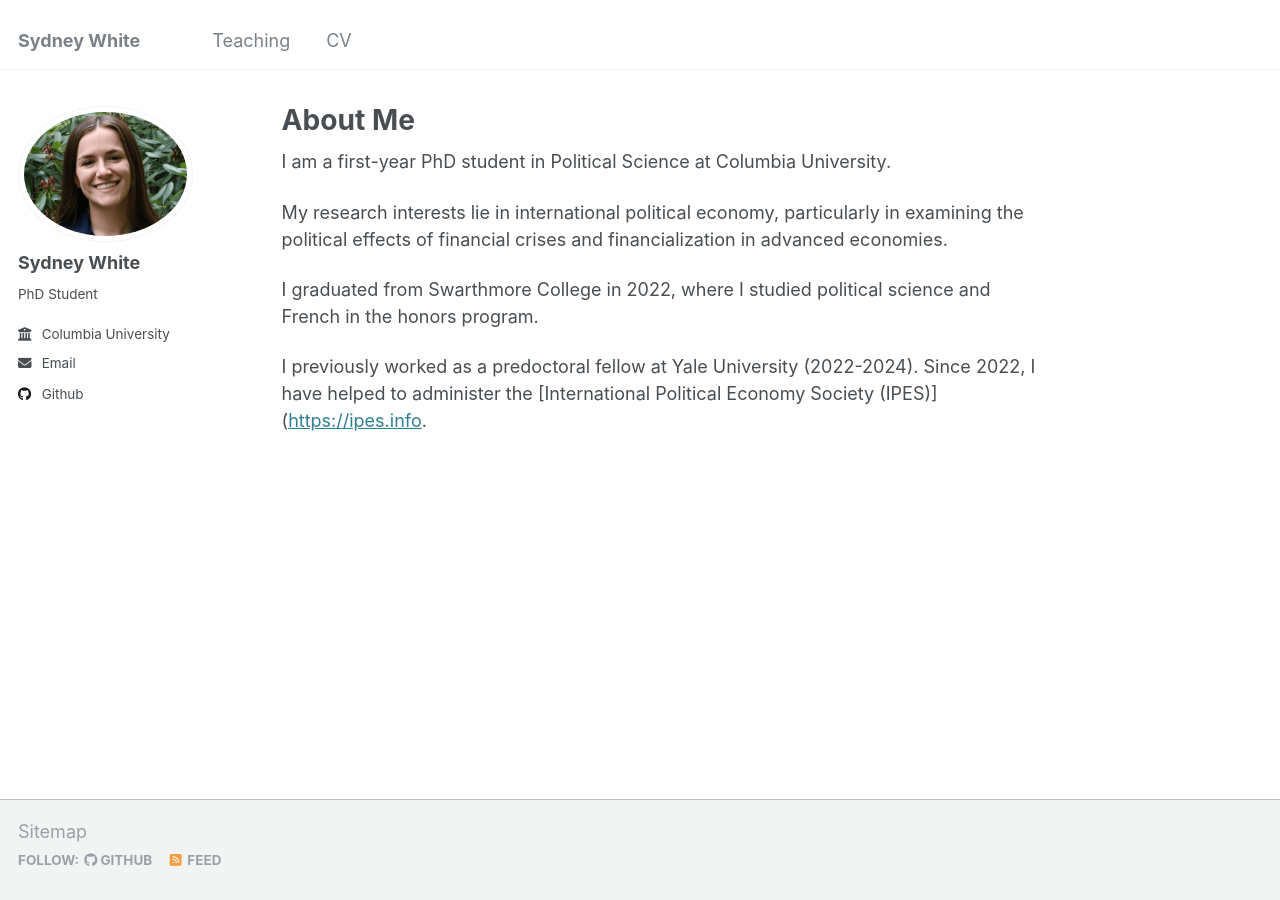
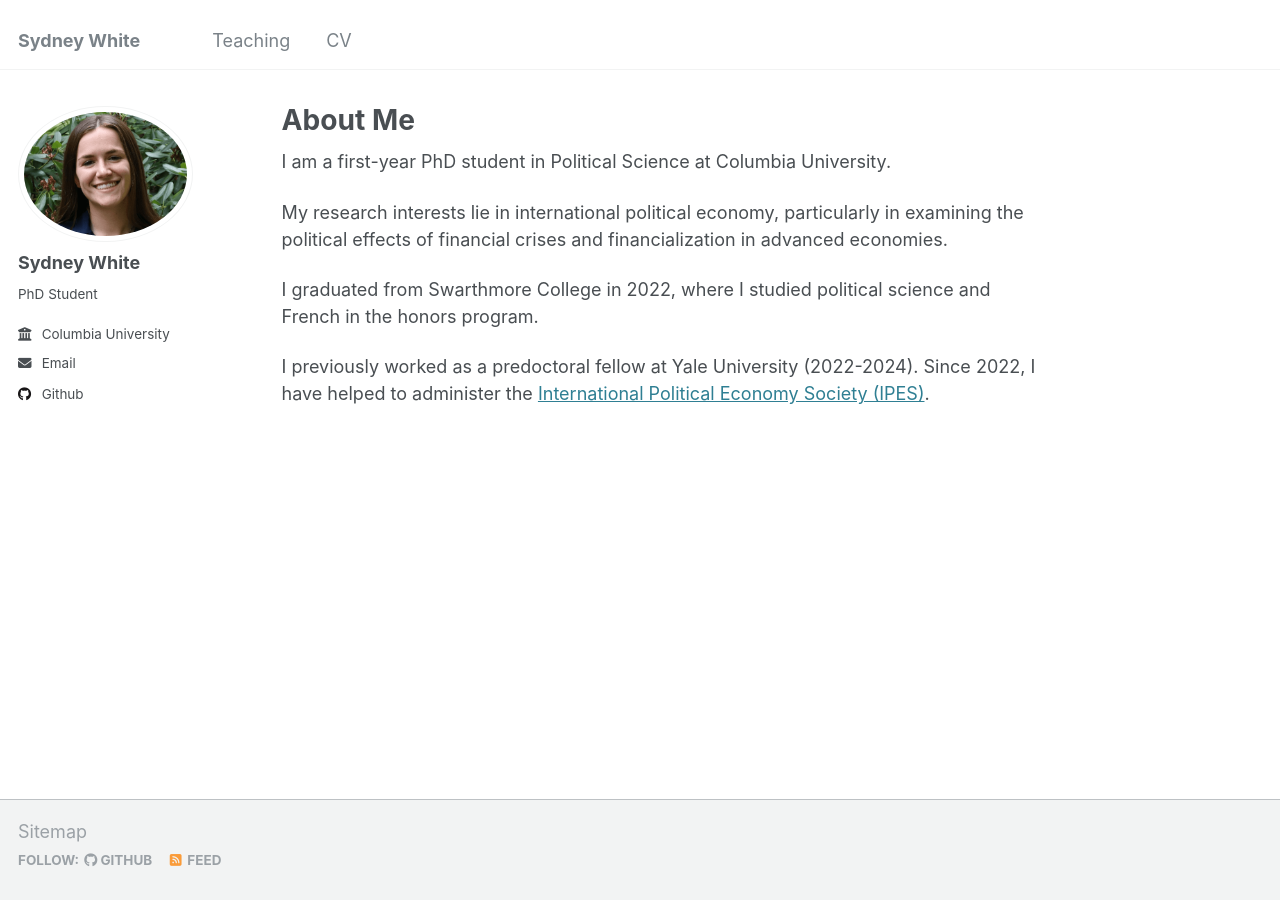
Before and after one commit to Sydney-White/web, a Jekyll site: the page built from _pages/about.md, in a window 1280 px wide. Built offline with Jekyll 4.4.1, drawn with Linux system fonts in a browser that asks for light colours; part of the change alters nothing that is shown.

Commit message:
Update about.md

```diff
--- a/_pages/about.md
+++ b/_pages/about.md
@@ -13,4 +13,4 @@ My research interests lie in international political economy, particularly in ex
 
 I graduated from Swarthmore College in 2022, where I studied political science and French in the honors program.
 
-I previously worked as a predoctoral fellow at Yale University (2022-2024). Since 2022, I have helped to administer the [International Political Economy Society (IPES)]([https://ipes.info](https://www.internationalpoliticaleconomysociety.org/).
+I previously worked as a predoctoral fellow at Yale University (2022-2024). Since 2022, I have helped to administer the [International Political Economy Society (IPES)](https://www.internationalpoliticaleconomysociety.org/).
```
